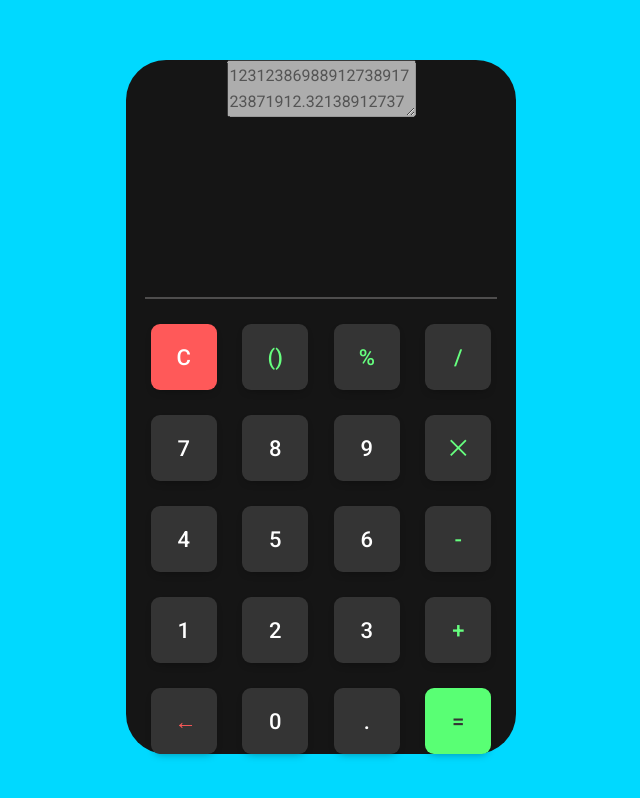
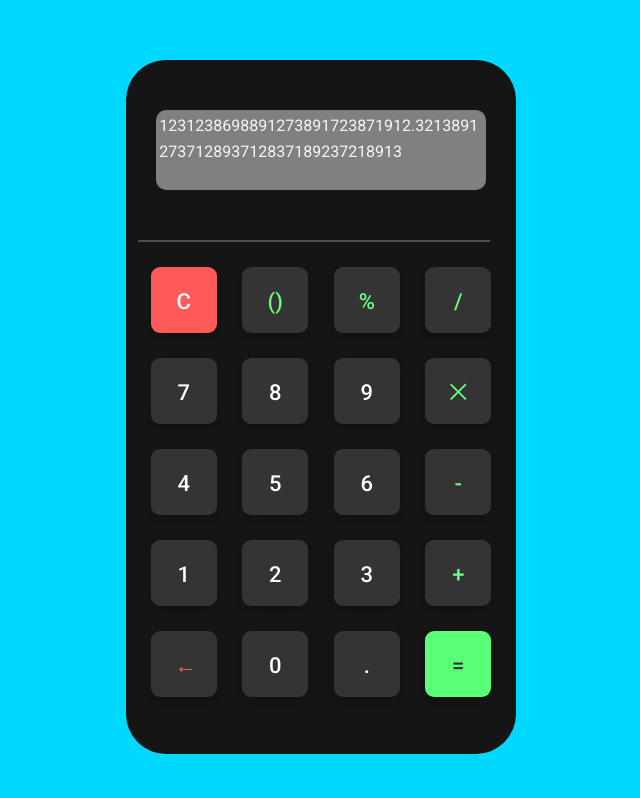
Before and after one commit to TahaJahani/software-engineering-lab-session1, a website: page index.html in a window 1280 px wide. Shown: the whole page, without its empty margins (319-959 px from the left). Drawn offline with Linux system fonts and the light colour scheme.

Commit message:
Add css styles for calculator results

```diff
--- a/css/style.css
+++ b/css/style.css
@@ -14,7 +14,7 @@ body {
 .seperator-line{
     width: 352px;
     height: 0.1px;
-    margin: 172px auto auto auto;
+    /* margin: 172px auto auto auto; */
     border: 1px solid #4E4D4D;
 }
 
@@ -45,6 +45,10 @@ body {
     color: #66FF7F;
 }
 
+.action-btn:hover{
+    color: #66FF7F;
+}
+
 .back-btn{
     color: #FF5959;
 }
@@ -70,3 +74,15 @@ body {
     background-color: #7dff93;
     color: #343434;
 }
+
+.calc-result{
+    height: 80px;
+    background-color: grey;
+    text-align: left;
+    border-radius: 10px;
+    color: whitesmoke;
+    width: 90%;
+    vertical-align: middle;
+    margin: 50px auto 50px auto;
+    resize: none;
+}
```
